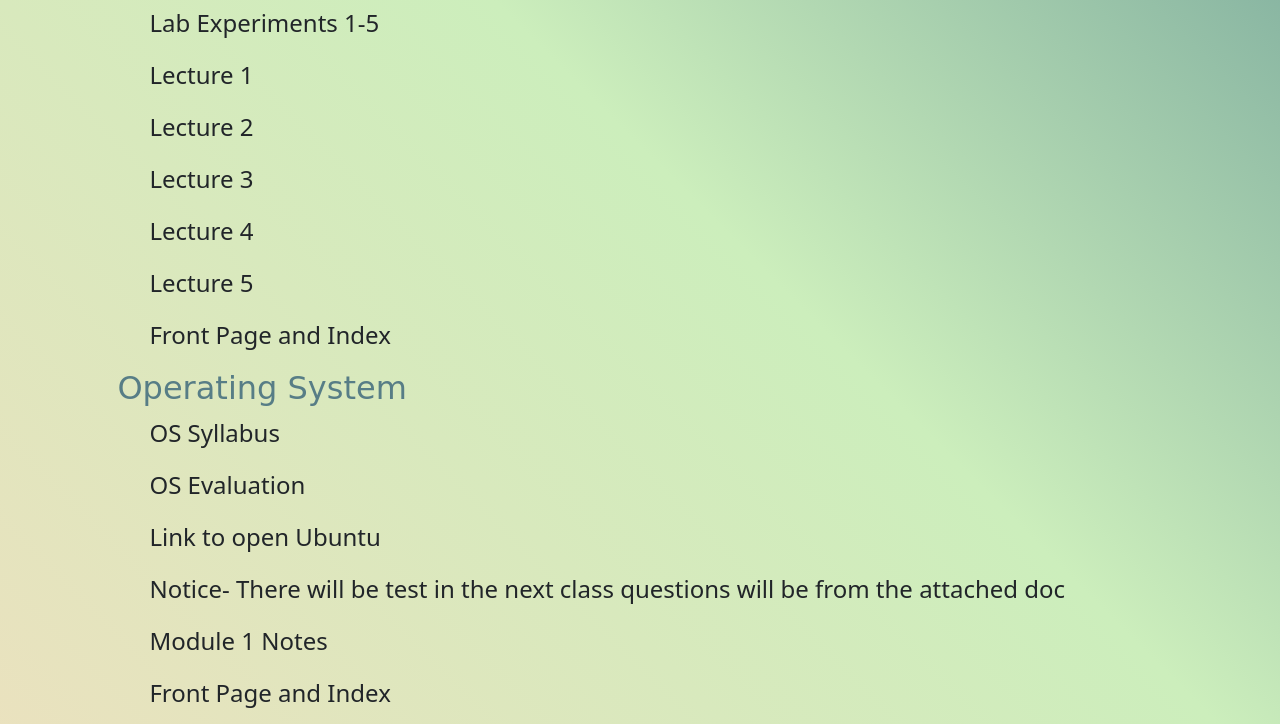
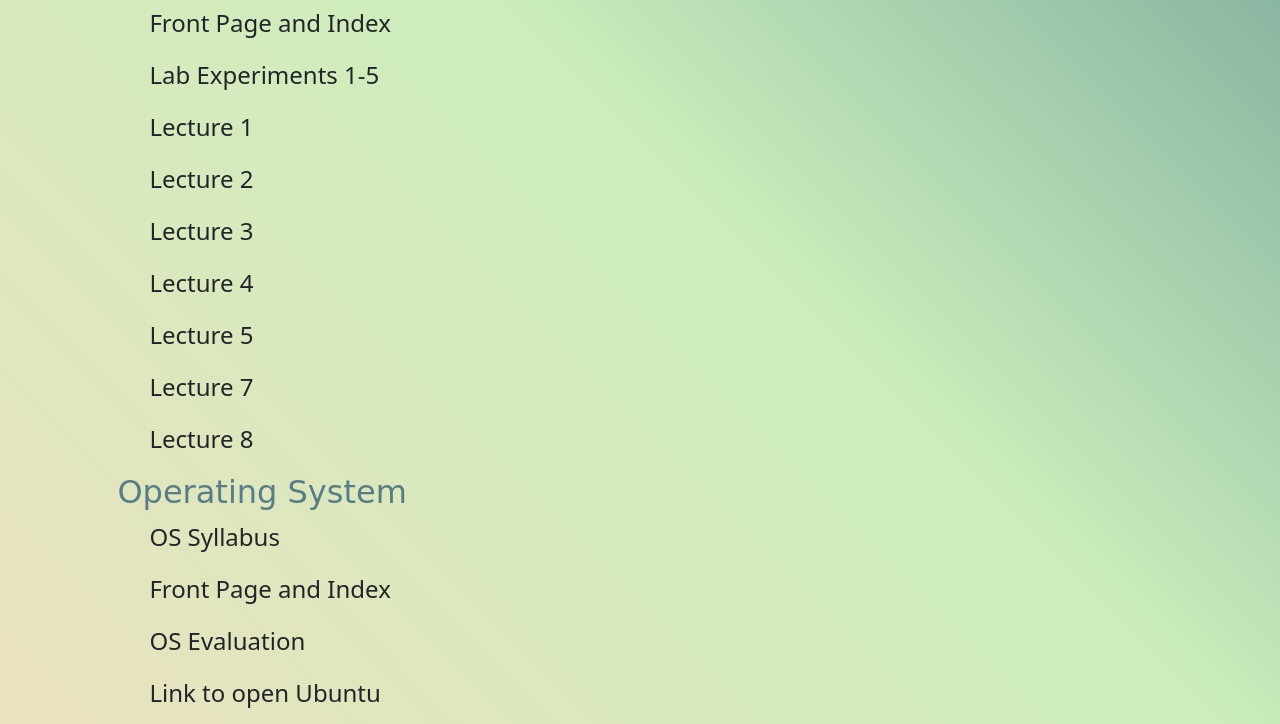
Before and after one commit to 21AryanK/Your_Assignment_Buddy, a plain HTML site: page index.html in a window 1280 px wide. Shown: the part 350-1074 px from the top of the page. Drawn offline with nearby package versions, Linux system fonts and the light colour scheme; a web font is replaced by a local one.

Commit message:
Update index.html

```diff
--- a/index.html
+++ b/index.html
@@ -48,6 +48,11 @@
             <div class="classTwo">
                 <h2 class="subjectHeading">Machine Learning</h2>
                 <ul>
+                    <a href="https://drive.google.com/file/d/14aFIcxFYt8L0xerFKMkBz1CRBvn8ujAL/view?usp=drive_link">
+                        <li>Front Page and Index</li>
+                    </a>
+                </ul>
+                <ul>
                     <a href="https://drive.google.com/file/d/1Pgb8WWkgVLnj98Y4r1F1l90tF-SRjGND/view?usp=drivesdk">
                         <li>Lab Experiments 1-5</li>
                     </a>
@@ -78,8 +83,13 @@
                     </a>
                 </ul>
                 <ul>
-                    <a href="https://drive.google.com/file/d/14aFIcxFYt8L0xerFKMkBz1CRBvn8ujAL/view?usp=drive_link">
-                        <li>Front Page and Index</li>
+                    <a href="https://docs.google.com/presentation/d/1Tk3LeOqbinjxS0CukbJV0xpnIoWL3csG/edit?usp=sharing&ouid=100401859527637518118&rtpof=true&sd=true">
+                        <li>Lecture 7</li>
+                    </a>
+                </ul>
+                <ul>
+                    <a href="https://docs.google.com/presentation/d/124bjoK1xjP_nh53QBiyIfQwMotVuPPj7/edit?usp=drive_link&ouid=100401859527637518118&rtpof=true&sd=true">
+                        <li>Lecture 8</li>
                     </a>
                 </ul>
             </div>
@@ -88,6 +98,11 @@
                 <ul>
                     <a href="https://docs.google.com/document/d/1Jq_-YU7aDho849eJdbFbHUZ4flQvRG9X/edit?usp=sharing&ouid=100401859527637518118&rtpof=true&sd=true">
                         <li>OS Syllabus</li>
+                    </a>
+                </ul>
+                <ul>
+                    <a href="https://drive.google.com/file/d/1aOJq8vTqz7qW6d-4cBvWEKXKqnTFzJqU/view?usp=sharing">
+                        <li>Front Page and Index</li>
                     </a>
                 </ul>
                 <ul>
@@ -111,8 +126,8 @@
                     </a>
                 </ul>
                 <ul>
-                    <a href="https://drive.google.com/file/d/1aOJq8vTqz7qW6d-4cBvWEKXKqnTFzJqU/view?usp=sharing">
-                        <li>Front Page and Index</li>
+                    <a href="https://drive.google.com/drive/folders/1t6F0ahEmvVM89EeoAclaJpF_0ziWK4Cm?usp=sharing">
+                        <li>Unit 1 Resources</li>
                     </a>
                 </ul>
             </div>
```
